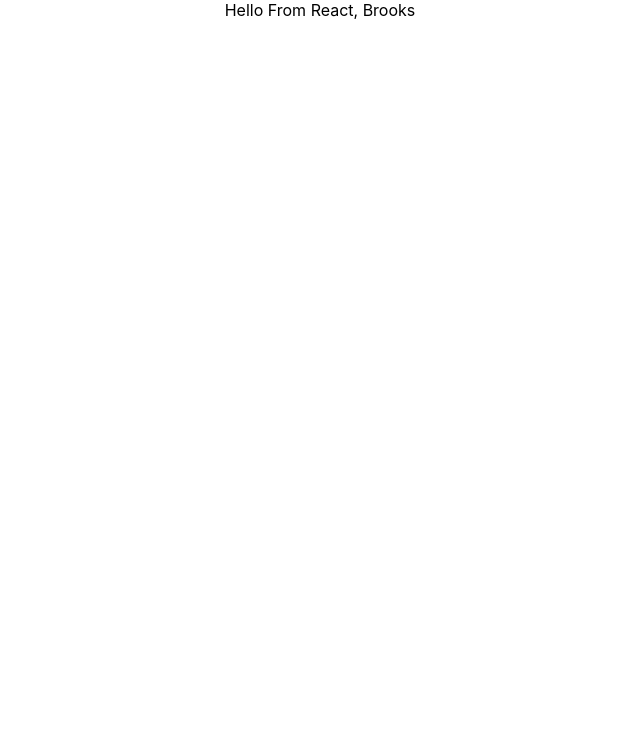
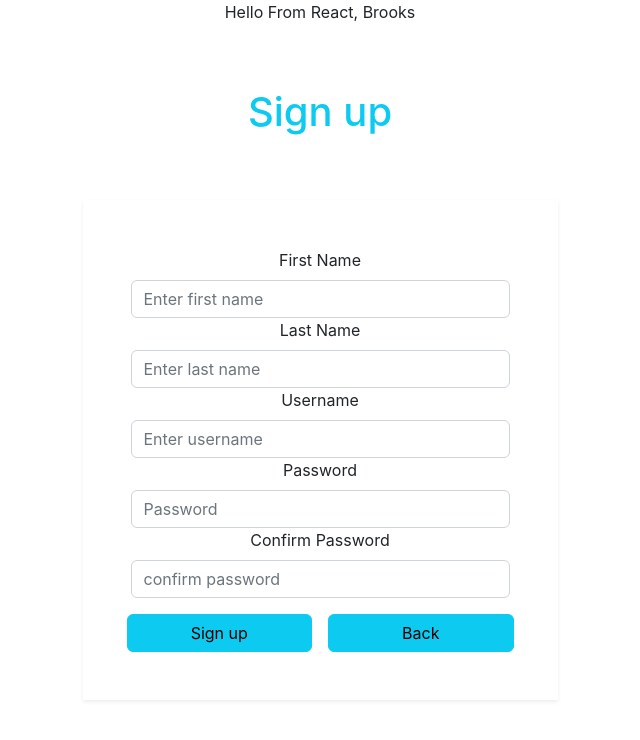
Before and after one commit to brooksd/expenses-tracker-project, a React (Create React App) app in the folder client/: page / in a window 1280 px wide. Shown: the top 740 px of the page, without its empty margins (320-960 px from the left). Built offline with nearby package versions, Linux system fonts and the light colour scheme.

Commit message:
SignUp form added

```diff
--- a/client/package.json
+++ b/client/package.json
@@ -7,8 +7,11 @@
     "@testing-library/jest-dom": "^5.16.5",
     "@testing-library/react": "^13.4.0",
     "@testing-library/user-event": "^13.5.0",
+    "bootstrap": "^5.2.2",
     "react": "^18.2.0",
+    "react-bootstrap": "^2.5.0",
     "react-dom": "^18.2.0",
+    "react-router-dom": "^5.3.0",
     "react-scripts": "5.0.1",
     "web-vitals": "^2.1.4"
   },
--- a/client/public/index.html
+++ b/client/public/index.html
@@ -24,6 +24,8 @@
       work correctly both with client-side routing and a non-root public URL.
       Learn how to configure a non-root public URL by running `npm run build`.
     -->
+    <!--Bootstrap Link-->
+    <link href="https://cdn.jsdelivr.net/npm/bootstrap@5.2.1/dist/css/bootstrap.min.css" rel="stylesheet" integrity="sha384-iYQeCzEYFbKjA/T2uDLTpkwGzCiq6soy8tYaI1GyVh/UjpbCx/TYkiZhlZB6+fzT" crossorigin="anonymous">
     <title>React App</title>
   </head>
   <body>
--- a/client/src/App.js
+++ b/client/src/App.js
@@ -1,9 +1,11 @@
 import './App.css';
+import SignupForm from './components/SignupForm';
 
 function App() {
   return (
     <div className="App">
      Hello From React, Brooks
+     <SignupForm />
     </div>
   );
 }
--- /dev/null
+++ b/client/src/components/SignupForm.js
@@ -0,0 +1,93 @@
+import React, {useState} from 'react';
+import { useHistory } from "react-router-dom";
+import { Button, Col, Container, Form, Row } from "react-bootstrap";
+
+const SignupForm = ( { onLogin } ) => {
+  const history = useHistory()
+
+  const [firstName, setFirstName ] = useState("")
+  const [lastName, setLastName ] = useState("")
+  const [userName, setUserName ] = useState("")
+  const [password, setPassword ] = useState("")
+  const [confirmPassword, setConfirmPassword ] = useState("")
+  const [errors, setErrors ] = useState([])
+
+  const handleClick = () => { history.push("/") }
+
+  const handleSubmit = (e) => {
+    e.preventDefault()
+    const newUser = {
+      first_name: firstName,
+      last_name: lastName,
+      username: userName,
+      password: password,
+      password_confirmation: confirmPassword
+    }
+
+    fetch("/users", {
+      method: "POST",
+      headers: {
+        "Content-Type": "application/json"
+      },
+      body: JSON.stringify(newUser)
+    })
+    .then((res) => {
+      if(res.ok){
+        res.json().then(newUser => onLogin(newUser))
+      } else {
+        res.json().then(error => setErrors(error.errors))
+      }
+    })
+
+    setFirstName("")
+    setLastName("")
+    setUserName("")
+    setPassword("")
+    setConfirmPassword("")
+
+  }
+
+  return (
+    <Container>
+      <h1 className=" text-info mt-5 p-3 text-center rounded"> Sign up</h1>
+      <Row className="mt-5">
+          <Col lg={5} md={6} sm={12} className="p-5 m-auto shadow-sm rounded-lg">
+              <Form>
+                  <Form.Group controlId="formfirstName">
+                      <Form.Label>First Name</Form.Label>
+                      <Form.Control type="firstname" placeholder="Enter first name" onChange={(e)=>setFirstName(e.target.value)}/>
+                  </Form.Group>
+                  <Form.Group controlId="formlastName">
+                      <Form.Label>Last Name</Form.Label>
+                      <Form.Control type="lastname" placeholder="Enter last name" onChange={(e)=>setLastName(e.target.value)}/>
+                  </Form.Group>
+                  <Form.Group controlId="formusername">
+                      <Form.Label>Username</Form.Label>
+                      <Form.Control type="username" placeholder="Enter username" onChange ={(e)=>setUserName(e.target.value)}/>
+                  </Form.Group>
+
+                  <Form.Group controlId="formPassword">
+                      <Form.Label>Password</Form.Label>
+                      <Form.Control type="password" placeholder="Password" onChange={(e)=> setPassword(e.target.value)}/>
+                  </Form.Group>
+                  <Form.Group controlId="formPassword">
+                      <Form.Label>Confirm Password</Form.Label>
+                      <Form.Control type="password" placeholder="confirm password" onChange={(e)=>setConfirmPassword(e.target.value)}/>
+                  </Form.Group>
+                  {errors.map((err)=>(<Error key={err} err={err} />))}
+                  <Row className="mt-3">
+                  <Button onClick={handleSubmit} as={Col} className="mx-2" variant="info" type="submit">
+                      Sign up
+                  </Button>
+                  <Button onClick={handleClick} as={Col} className="mx-2" variant="info" type="submit">
+                      Back
+                  </Button>
+                  </Row>
+              </Form>
+          </Col>
+      </Row>
+  </Container>
+  )
+}
+
+export default SignupForm;
```
Also changed, not shown: client/src/components/Error.js (added), 1 other file (tests, documents, lock files or other folders).
